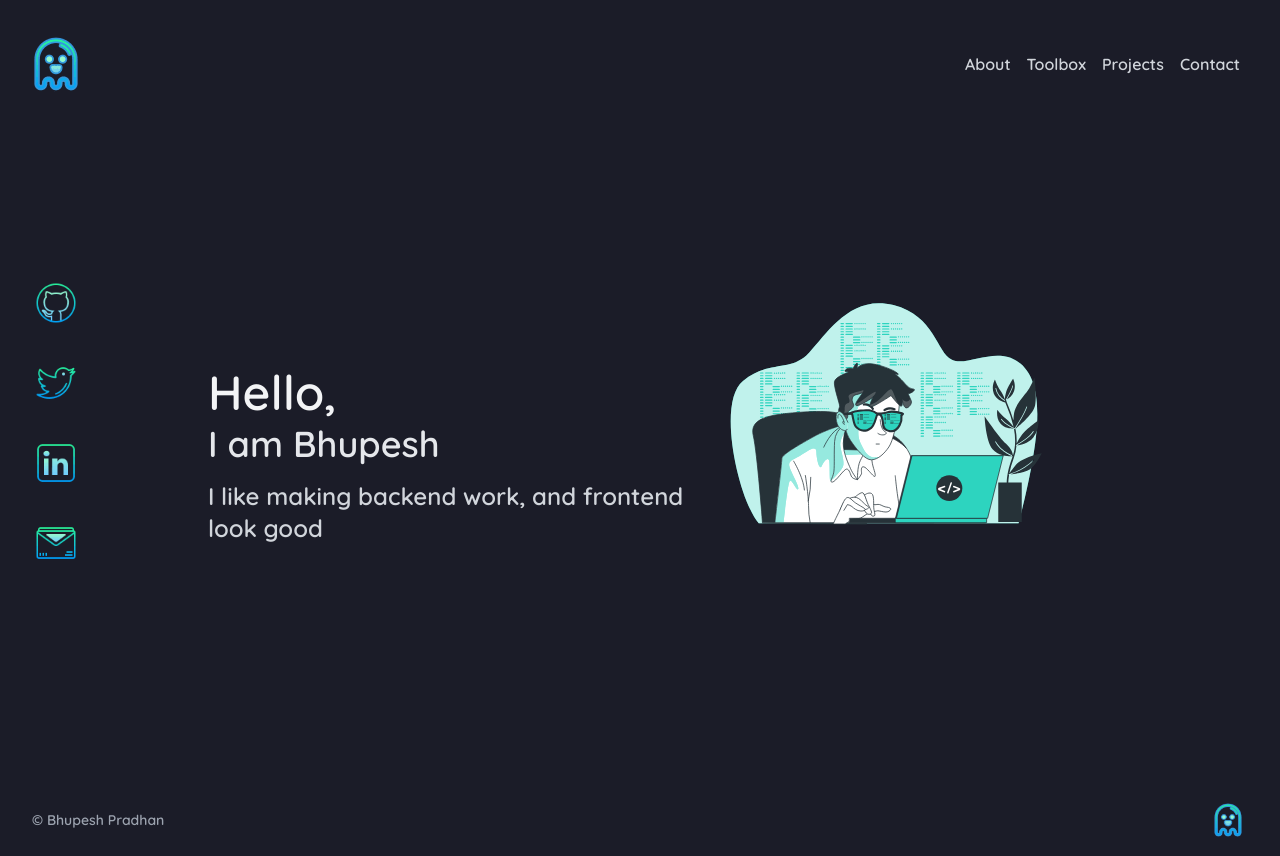
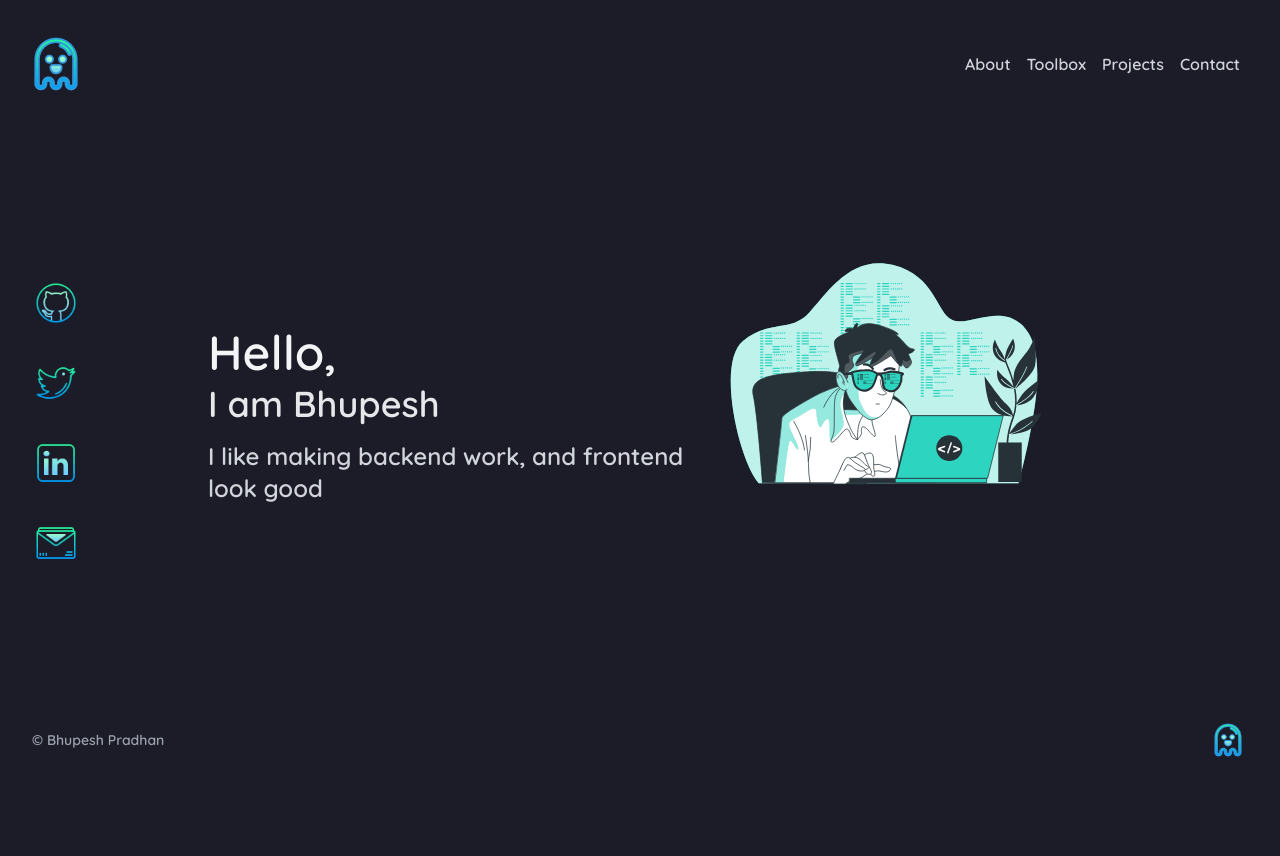
Before and after one commit to bhupeshpr25/portfolio-new, a SvelteKit app: page / in a window 1280 px wide. After the commit the page ends 800 px from the top, so only its background shows below. Built offline with nearby package versions, Linux system fonts and the light colour scheme.

Commit message:
style: decrease hero section margin

```diff
--- a/src/routes/+page.svelte
+++ b/src/routes/+page.svelte
@@ -17,7 +17,7 @@
 </svelte:head>
 
 <div class="flex items-center justify-center mb-48 md:mb-0">
-	<div class="container mx-12 my-20 lg:mx-40 py-4">
+	<div class="container mx-12 my-10 lg:mx-40 py-4">
 		<div class="self-center lg:flex lg:items-center lg:justify-between lg:mx-12">
 			<div class="w-80 lg:w-3/5">
 				<div>
```
